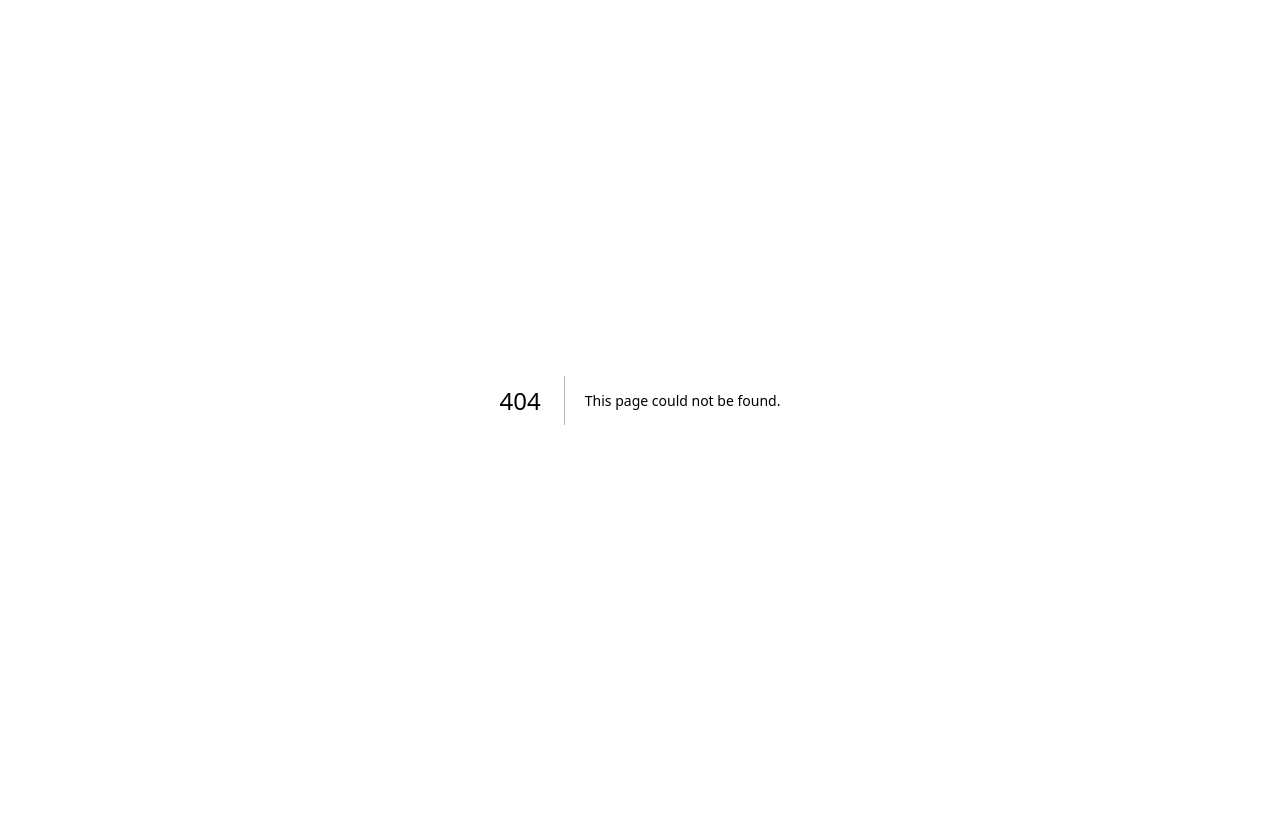
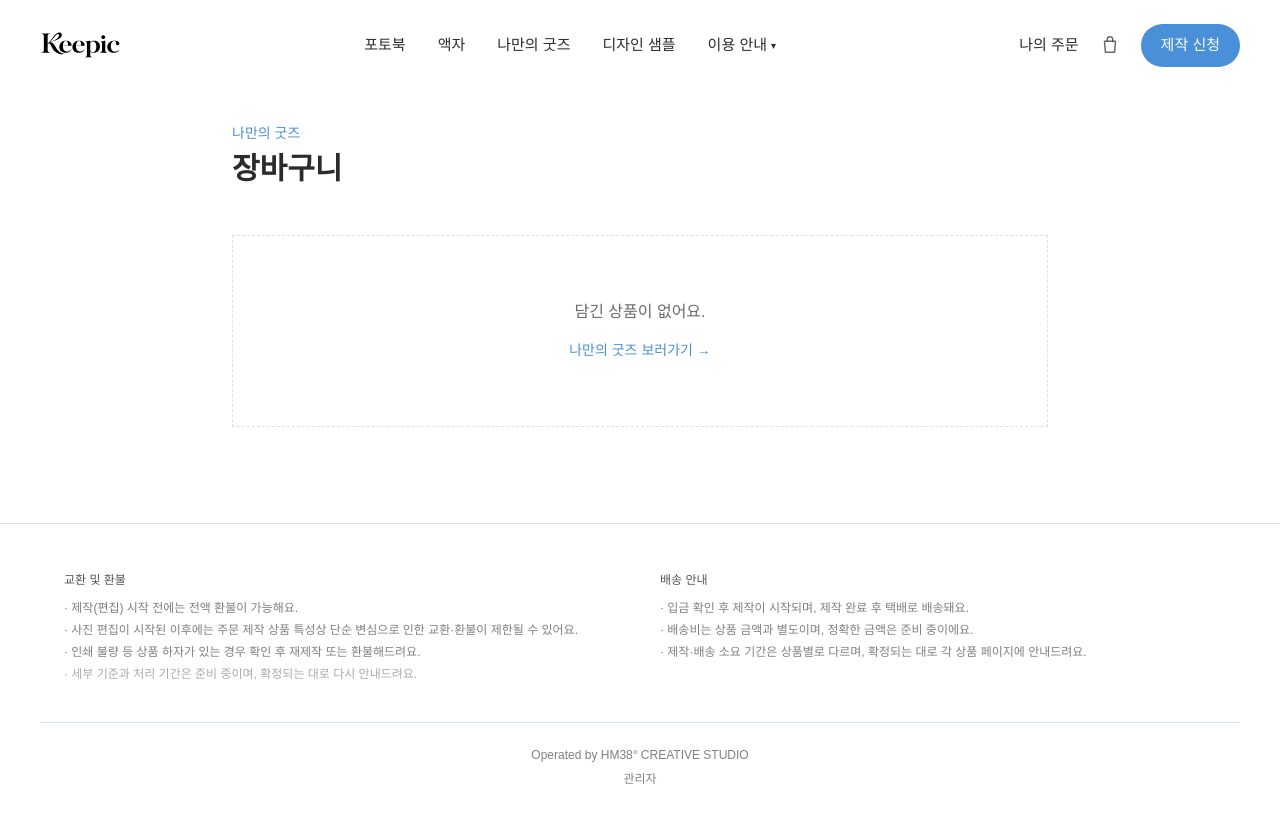
Before and after one commit to hyemani/keepic, a Next.js app: page /cart in a window 1280 px wide. Before the commit this address had no page. Shown: the top 822 px of the page. Before the commit the page ends 800 px from the top, so only its background shows below. Built offline with nearby package versions, Linux system fonts and the light colour scheme; a web font is replaced by a local one.

Commit message:
장바구니 기능 추가 (헤더 아이콘, 장바구니 페이지, 폰케이스 담기 연동)

```diff
--- /dev/null
+++ b/app/cart/page.tsx
@@ -0,0 +1,126 @@
+"use client";
+
+import { useEffect, useState } from "react";
+import Link from "next/link";
+import SiteHeader from "@/components/SiteHeader";
+import SiteFooter from "@/components/SiteFooter";
+import {
+  CartItem,
+  getCart,
+  updateCartQuantity,
+  removeFromCart,
+  subscribeToCart,
+} from "@/lib/cart";
+
+export default function CartPage() {
+  const [items, setItems] = useState<CartItem[]>([]);
+  const [hydrated, setHydrated] = useState(false);
+
+  useEffect(() => {
+    setItems(getCart());
+    setHydrated(true);
+    return subscribeToCart(() => setItems(getCart()));
+  }, []);
+
+  const total = items.reduce((sum, item) => sum + item.unitPrice * item.quantity, 0);
+
+  return (
+    <main className="min-h-screen bg-white text-[var(--color-charcoal)]">
+      <SiteHeader />
+
+      <section className="mx-auto max-w-4xl px-6 pb-24 pt-8 sm:px-10">
+        <p className="text-sm font-medium text-[var(--color-sky)]">나만의 굿즈</p>
+        <h1 className="mt-2 text-3xl font-semibold">장바구니</h1>
+
+        {!hydrated ? null : items.length === 0 ? (
+          <div className="mt-12 border border-dashed border-[var(--color-hairline)] bg-white px-8 py-16 text-center">
+            <p className="text-[var(--color-charcoal)]/70">담긴 상품이 없어요.</p>
+            <Link
+              href="/goods"
+              className="mt-4 inline-block text-sm font-medium text-[var(--color-sky)]"
+            >
+              나만의 굿즈 보러가기 →
+            </Link>
+          </div>
+        ) : (
+          <>
+            <div className="mt-10 divide-y divide-[var(--color-hairline)] border-y border-[var(--color-hairline)]">
+              {items.map((item) => (
+                <div
+                  key={item.id}
+                  className="flex flex-col gap-4 py-6 sm:flex-row sm:items-center sm:justify-between"
+                >
+                  <div>
+                    <p className="font-medium">{item.productName}</p>
+                    <p className="mt-1 break-keep text-sm text-[var(--color-charcoal)]/60">
+                      {item.sizeLabel}
+                    </p>
+                    <p className="mt-1 text-sm text-[var(--color-charcoal)]/60">
+                      {item.unitPrice.toLocaleString()}원
+                    </p>
+                  </div>
+
+                  <div className="flex flex-wrap items-center gap-4 sm:gap-6">
+                    <div className="flex items-center gap-3">
+                      <button
+                        type="button"
+                        onClick={() => updateCartQuantity(item.id, item.quantity - 1)}
+                        className="h-8 w-8 rounded-full border border-[var(--color-hairline)] text-base"
+                      >
+                        −
+                      </button>
+                      <span className="w-6 text-center text-sm font-medium">
+                        {item.quantity}
+                      </span>
+                      <button
+                        type="button"
+                        onClick={() => updateCartQuantity(item.id, item.quantity + 1)}
+                        className="h-8 w-8 rounded-full border border-[var(--color-hairline)] text-base"
+                      >
+                        +
+                      </button>
+                    </div>
+
+                    <p className="w-24 text-right font-medium">
+                      {(item.unitPrice * item.quantity).toLocaleString()}원
+                    </p>
+
+                    <button
+                      type="button"
+                      onClick={() => removeFromCart(item.id)}
+                      className="text-xs text-[var(--color-charcoal)]/50 underline"
+                    >
+                      삭제
+                    </button>
+
+                    <Link
+                      href={`/upload?product=${encodeURIComponent(
+                        item.productName
+                      )}&size=${encodeURIComponent(item.sizeId)}&quantity=${item.quantity}`}
+                      className="inline-block bg-[var(--color-sky)] px-6 py-3 text-center text-sm font-medium text-white transition hover:opacity-90"
+                    >
+                      사진 올리고 주문하기
+                    </Link>
+                  </div>
+                </div>
+              ))}
+            </div>
+
+            <div className="mt-8 flex items-center justify-between border-t border-[var(--color-hairline)] pt-6">
+              <span className="text-sm font-medium text-[var(--color-charcoal)]/70">
+                전체 합계
+              </span>
+              <span className="text-2xl font-semibold">{total.toLocaleString()}원</span>
+            </div>
+            <p className="mt-3 break-keep text-xs text-[var(--color-charcoal)]/50">
+              상품마다 담을 사진이 다르기 때문에, 상품별로 &quot;사진 올리고
+              주문하기&quot;를 눌러 하나씩 제작 신청을 완료해주세요. 배송비는 별도예요.
+            </p>
+          </>
+        )}
+      </section>
+
+      <SiteFooter />
+    </main>
+  );
+}
--- a/app/goods/phone-case/page.tsx
+++ b/app/goods/phone-case/page.tsx
@@ -14,6 +14,7 @@ import {
   CaseTypeId,
   CoatingId,
 } from "@/lib/phoneCaseModels";
+import { addToCart } from "@/lib/cart";
 
 const PRODUCT_NAME = "폰케이스";
 // 실제 제작 예시 사진이 더 모이면 galleryImages 배열에 추가해주세요. 현재는 1장뿐이라 임시로 반복 배치했어요.
@@ -207,7 +208,18 @@ export default function PhoneCasePage() {
     }
   }
 
+  const selectedBrand = phoneBrands.find((b) => b.id === brand)!;
+  const selectedCoating = coatings.find((c) => c.id === coating)!;
+  const sizeLabel = `${selectedBrand.label} ${model} · ${selectedCaseType.label} · ${selectedMaterial.label} · ${selectedCoating.label}`;
+
   function handleAddToCart() {
+    addToCart({
+      productName: PRODUCT_NAME,
+      sizeId,
+      sizeLabel,
+      unitPrice: selectedMaterial.price,
+      quantity,
+    });
     setCartNotice(true);
     setTimeout(() => setCartNotice(false), 2000);
   }
--- /dev/null
+++ b/components/CartBadge.tsx
@@ -0,0 +1,41 @@
+"use client";
+
+import Link from "next/link";
+import { useEffect, useState } from "react";
+import { getCartCount, subscribeToCart } from "@/lib/cart";
+
+export default function CartBadge({ className = "" }: { className?: string }) {
+  const [count, setCount] = useState(0);
+
+  useEffect(() => {
+    setCount(getCartCount());
+    return subscribeToCart(() => setCount(getCartCount()));
+  }, []);
+
+  return (
+    <Link
+      href="/cart"
+      aria-label="장바구니"
+      className={`relative inline-flex items-center ${className}`}
+    >
+      <svg
+        width="22"
+        height="22"
+        viewBox="0 0 24 24"
+        fill="none"
+        stroke="currentColor"
+        strokeWidth="1.6"
+        strokeLinecap="round"
+        strokeLinejoin="round"
+      >
+        <path d="M6 8h12l-1 12H7L6 8Z" />
+        <path d="M9 8V6a3 3 0 0 1 6 0v2" />
+      </svg>
+      {count > 0 && (
+        <span className="absolute -right-2 -top-2 flex h-4 min-w-4 items-center justify-center rounded-full bg-[var(--color-sky)] px-1 text-[10px] font-medium text-white">
+          {count}
+        </span>
+      )}
+    </Link>
+  );
+}
--- a/components/SiteHeader.tsx
+++ b/components/SiteHeader.tsx
@@ -3,6 +3,7 @@
 import Link from "next/link";
 import { usePathname } from "next/navigation";
 import { useState } from "react";
+import CartBadge from "./CartBadge";
 
 const KAKAO_URL = "https://pf.kakao.com/_FpGfX";
 
@@ -102,6 +103,7 @@ export default function SiteHeader() {
           <Link href="/order-lookup" className="text-[15px] hover:text-[var(--color-sky)]">
             나의 주문
           </Link>
+          <CartBadge className="text-[var(--color-charcoal)]/70 hover:text-[var(--color-sky)]" />
           <Link
             href="/order"
             className="rounded-full bg-[var(--color-sky)] px-5 py-2.5 text-[15px] font-medium text-white transition hover:opacity-90"
@@ -110,11 +112,12 @@ export default function SiteHeader() {
           </Link>
         </div>
 
-        {/* 모바일: 나의 주문 + 전체 메뉴 */}
+        {/* 모바일: 나의 주문 + 장바구니 + 전체 메뉴 */}
         <div className="flex items-center gap-4 sm:hidden">
           <Link href="/order-lookup" className="text-[13px] text-[var(--color-charcoal)]/70">
             나의 주문
           </Link>
+          <CartBadge className="text-[var(--color-charcoal)]/70" />
           <button
             type="button"
             onClick={() => setMenuOpen(true)}
@@ -176,6 +179,13 @@ export default function SiteHeader() {
 
             <div className="mt-10 flex flex-col gap-3">
               <Link
+                href="/cart"
+                onClick={() => setMenuOpen(false)}
+                className="rounded-full border border-[var(--color-hairline)] py-3.5 text-center text-sm font-medium"
+              >
+                장바구니
+              </Link>
+              <Link
                 href="/order-lookup"
                 onClick={() => setMenuOpen(false)}
                 className="rounded-full border border-[var(--color-hairline)] py-3.5 text-center text-sm font-medium"
--- /dev/null
+++ b/lib/cart.ts
@@ -0,0 +1,91 @@
+export type CartItem = {
+  id: string;
+  productName: string;
+  sizeId: string;
+  sizeLabel: string;
+  unitPrice: number;
+  quantity: number;
+  addedAt: number;
+};
+
+const STORAGE_KEY = "keepic_cart";
+const EVENT_NAME = "keepic:cart-updated";
+
+function readCart(): CartItem[] {
+  if (typeof window === "undefined") return [];
+  try {
+    const raw = window.localStorage.getItem(STORAGE_KEY);
+    if (!raw) return [];
+    const parsed = JSON.parse(raw);
+    return Array.isArray(parsed) ? parsed : [];
+  } catch {
+    return [];
+  }
+}
+
+function writeCart(items: CartItem[]) {
+  if (typeof window === "undefined") return;
+  window.localStorage.setItem(STORAGE_KEY, JSON.stringify(items));
+  window.dispatchEvent(new Event(EVENT_NAME));
+}
+
+export function getCart(): CartItem[] {
+  return readCart();
+}
+
+export function getCartCount(): number {
+  return readCart().reduce((sum, item) => sum + item.quantity, 0);
+}
+
+export function addToCart(input: {
+  productName: string;
+  sizeId: string;
+  sizeLabel: string;
+  unitPrice: number;
+  quantity: number;
+}) {
+  const items = readCart();
+  const existing = items.find(
+    (item) => item.productName === input.productName && item.sizeId === input.sizeId
+  );
+  if (existing) {
+    existing.quantity += input.quantity;
+  } else {
+    items.push({
+      id: `${input.productName}-${input.sizeId}-${Date.now()}`,
+      productName: input.productName,
+      sizeId: input.sizeId,
+      sizeLabel: input.sizeLabel,
+      unitPrice: input.unitPrice,
+      quantity: input.quantity,
+      addedAt: Date.now(),
+    });
+  }
+  writeCart(items);
+}
+
+export function updateCartQuantity(id: string, quantity: number) {
+  const items = readCart().map((item) =>
+    item.id === id ? { ...item, quantity: Math.max(1, quantity) } : item
+  );
+  writeCart(items);
+}
+
+export function removeFromCart(id: string) {
+  const items = readCart().filter((item) => item.id !== id);
+  writeCart(items);
+}
+
+export function clearCart() {
+  writeCart([]);
+}
+
+export function subscribeToCart(callback: () => void) {
+  if (typeof window === "undefined") return () => {};
+  window.addEventListener(EVENT_NAME, callback);
+  window.addEventListener("storage", callback);
+  return () => {
+    window.removeEventListener(EVENT_NAME, callback);
+    window.removeEventListener("storage", callback);
+  };
+}
```
